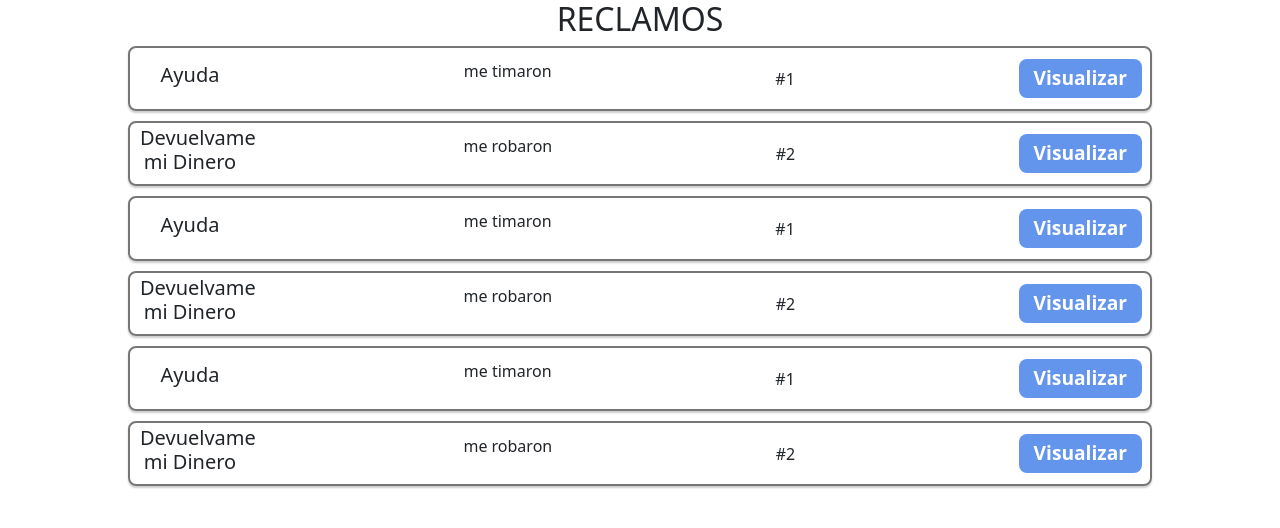
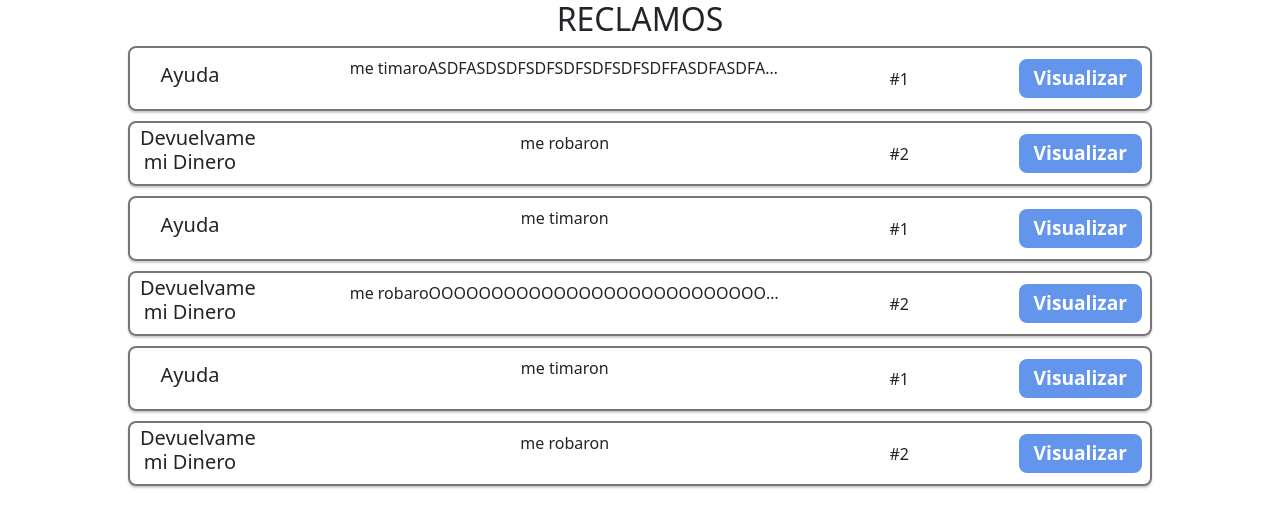
Before and after one commit to DiegoAraujoJS/PF_E-Commerce, a React (Create React App) app in the folder client/: page /claim in a window 1280 px wide. Shown: the top 528 px of the page. Built offline with nearby package versions, Linux system fonts and the light colour scheme.

Commit message:
Diego agrego estilos

```diff
--- a/client/src/components/Claims/Claim.tsx
+++ b/client/src/components/Claims/Claim.tsx
@@ -9,7 +9,11 @@ function Claim(props) {
     return (
         <div className = {style.container}>
             <h5>{name}</h5>
-            <p>{description}</p>
+            <p style={{height: '30px',
+        width: '430px',
+        overflow: 'hidden',
+        textOverflow: 'ellipsis',
+        whiteSpace: 'nowrap'}}>{description}</p>
             <span>#{code}</span>
             <Link className = {style.btn} to = { `/claim/${code}` }> Visualizar </Link>
         </div>
--- a/client/src/components/Claims/Claims.tsx
+++ b/client/src/components/Claims/Claims.tsx
@@ -8,7 +8,7 @@ function Claims(props) {
 
     let claims = [{
         name: 'Ayuda',
-        description: 'me timaron',
+        description: 'me timaroASDFASDSDFSDFSDFSDFSDFSDFFASDFASDFASDFSADFASDFFFFFFFFFFFFFFFFFFFFFFFSDFSDFSDFSDFSDFSDFSDFSDFSDFSDFSDFSDFn',
         codeClaim: '1',
     },
     {
@@ -23,7 +23,7 @@ function Claims(props) {
     },
     {
         name: 'Devuelvame mi Dinero',
-        description: 'me robaron',
+        description: 'me robaroOOOOOOOOOOOOOOOOOOOOOOOOOOOOOOOOOOOOOOOOOOOOOOOOOOOOOOOOOOOOOOOOOOOOOOOOOOOOOOOOOOOOOOOOOOOOOOOOOOOOOOOOOOOOOOOOOOOOOOOOOOOOOOOOOOOOOOOOOOOOOOOOOOn',
         codeClaim: '2',
     },
     {
@@ -38,7 +38,11 @@ function Claims(props) {
     },
 ]
 
-
+// height: '30px',
+//         width: '430px',
+//         overflow: 'hidden',
+//         textOverflow: 'ellipsis',
+//         whiteSpace: 'nowrap'
 
     return (
         <div className = {style.container}>
--- a/client/src/components/Claims/DetailClaim.tsx
+++ b/client/src/components/Claims/DetailClaim.tsx
@@ -1,6 +1,6 @@
 import React from "react";
 
-function DetailClaim(){
+function DetailClaim(props){
 
     //let { code:code } = useParams();
     //let[code] = useState(code);
```
Also changed, not shown: client/src/components/Claims/Claim.module.css (line endings or trailing spaces), 1 other file (tests, documents, lock files or other folders).
